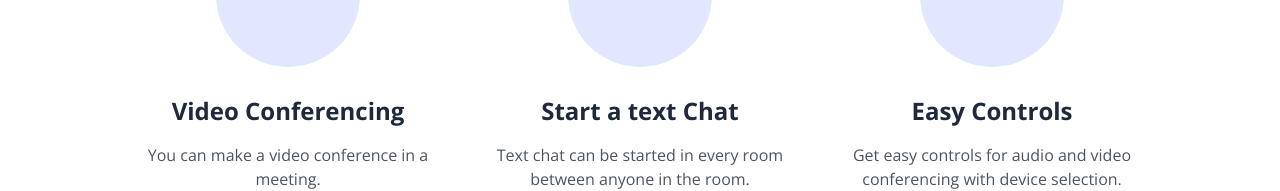
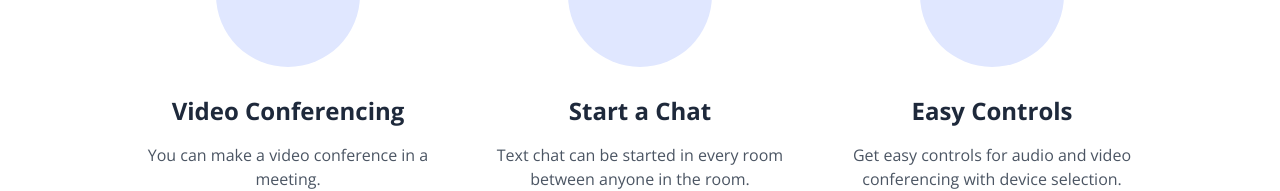
Before and after one commit to shubhamispandey/fleet-ui, a Next.js app: page / in a window 1280 px wide. Shown: the part 1165-1356 px from the top of the page. Built offline with nearby package versions, Linux system fonts and the light colour scheme; no server answers; some icons are missing.

Commit message:
minor change

```diff
--- a/src/components/landing/features/Features.tsx
+++ b/src/components/landing/features/Features.tsx
@@ -27,7 +27,7 @@ const Features = () => {
             </div>
             <div className="space-y-4 mt-3">
               <h3 className="text-2xl font-bold text-slate-800 dark:text-white">
-                Start a text Chat
+                Start a Chat
               </h3>
               <p className="text-gray-600 dark:text-slate-200">
                 Text chat can be started in every room between anyone in the
```
